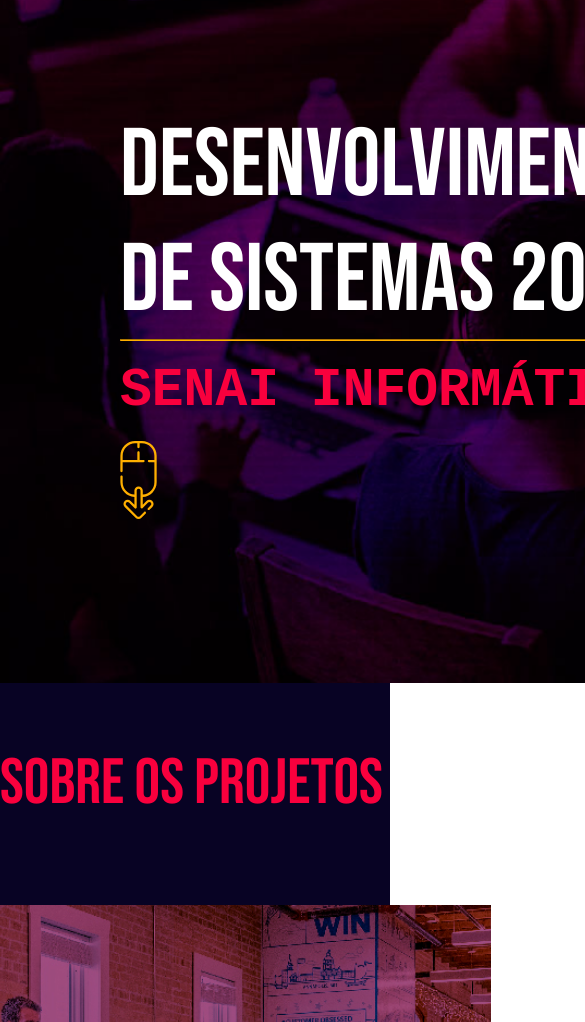
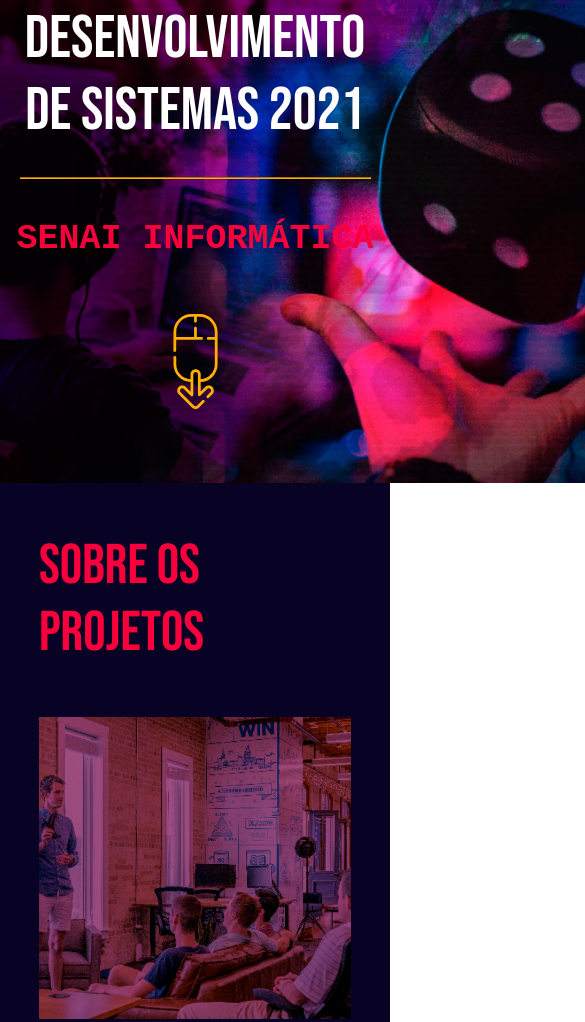
Before and after one commit to enzzotj/LandingPageSenaiEnzzo, a plain HTML site: page index.html in a window 390 px wide. Shown: the part 177-1199 px from the top of the page, 585 px wide, since content can reach past the window. Drawn offline with nearby package versions, Linux system fonts and the light colour scheme.

Commit message:
Landing Page 2 parte

```diff
--- a/css/estilo.css
+++ b/css/estilo.css
@@ -237,13 +237,79 @@
 }
 
 
-@media (max-width: 420px) {
+ @media (max-width: 420px) {
+     .container {
+         width: 80vw;
+     }
+
+     .container_banner {
+         display: flex;
+         justify-content: center;
+         height: 600px;
+     }
+
+     .box_cont_banner {
+         left: 0;
+         align-items: center;
+         top: 120px;
+     }
+
+     .box_cont_banner span {
+         font-size: 35px;
+         margin-top: 10px;
+     }
+
     .fundo_banner{
-        height: 800px;
+        height: 100%;
         width: auto;
     }
+
+    h1 {
+        width: 90%;
+        font-size: 60px;
+        text-align: center;
+    }
+
+    hr {
+        width: 90%;
+        margin: 30px 0;
+    }
+
+    .box_cont_banner img{
+        width: 45px;
+        margin-top: 35px;
+    }
+
+    .container_sobre {
+        height: auto;
+    }
+
+    .box_sobre {
+        flex-direction: column;
+    }
+
     .img_box_sobre {
+        width: 80vw;
+    }
 
+    .container_sobre h2 {
+        font-size: 56px;
+        margin: 50px 0;
+    }
+
+    .box_part h3 {
+        width: auto;
+        font-size: 37px;
+    }
+
+    .box_part p {
+        width: auto;
+        text-align: justify;
+    }
+
+    .box_part {
+        margin-top: 50px;
+        padding-bottom: 50px;
     }
 
 }
```
